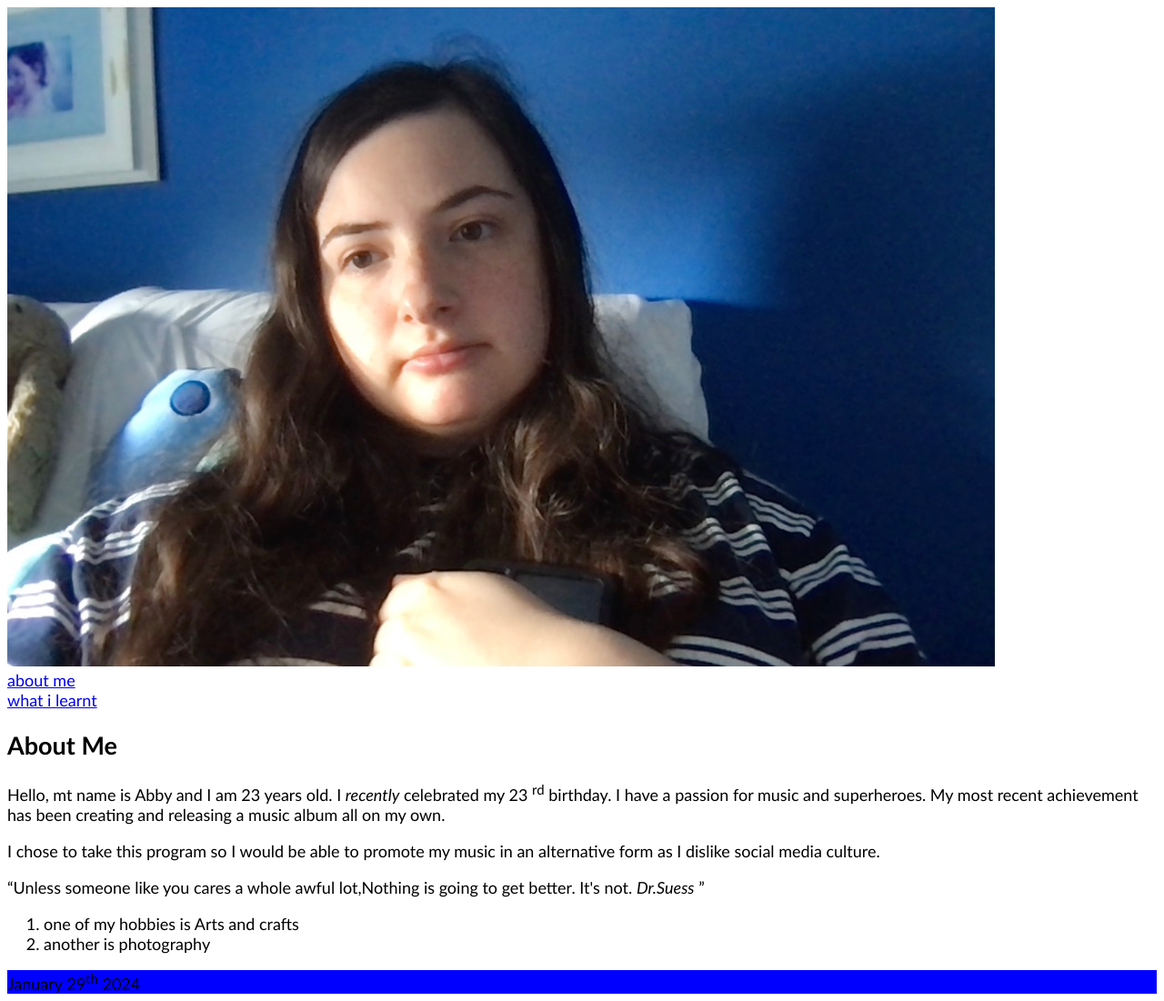
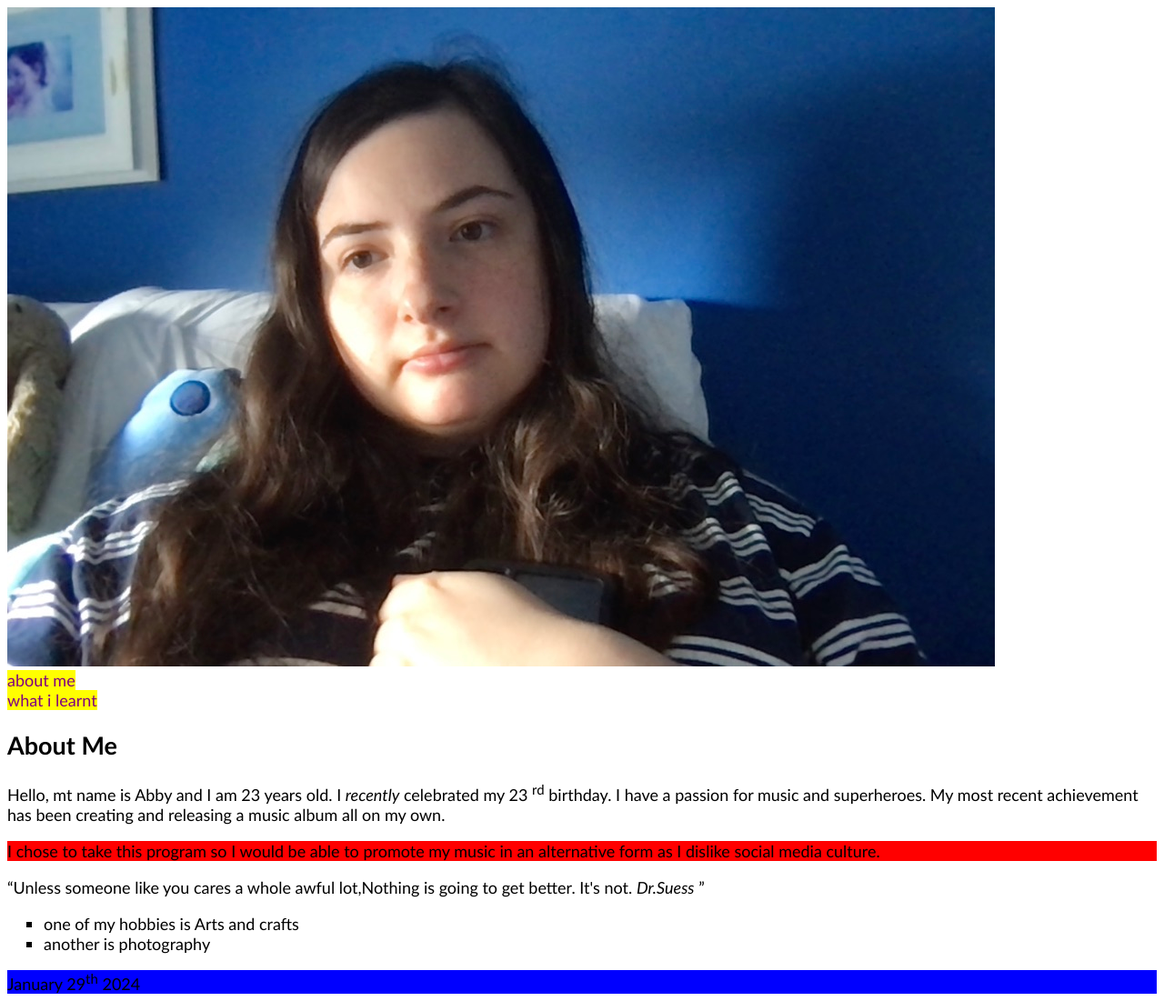
Before and after one commit to mand0067/mand0067.github.io, a plain HTML site: page html-assignment/index.html in a window 1280 px wide. Shown: the whole page at 91% size. Drawn offline with Linux system fonts and the light colour scheme.

Commit message:
assignment-week-5-updated

```diff
--- a/html-assignment/css/main.css
+++ b/html-assignment/css/main.css
@@ -5,3 +5,17 @@ body{
 header,footer{
     background-color: blue;
 }
+p:nth-child(odd) {
+    background: red;
+  }
+  a:link {
+    text-decoration: none;
+  }
+  a {
+    color: purple;
+    background-color: yellow;
+  }
+  a:hover {
+    background-color: yellow;
+    background-color: lightgreen;
+  }
--- a/html-assignment/index.html
+++ b/html-assignment/index.html
@@ -24,7 +24,7 @@
     <p>I chose to take this program so I would be able to promote my music in an alternative form as I dislike social media culture. </p>
     <q>Unless someone like you cares a whole awful lot,Nothing is going to get better. It's not. <cite>Dr.Suess</cite> </q>
        </article>
-       <ol>
+       <ol style="list-style-type: square">
         <li>one of my hobbies is Arts and crafts</li>
        <li>another is photography</li>
       </ol>
```
